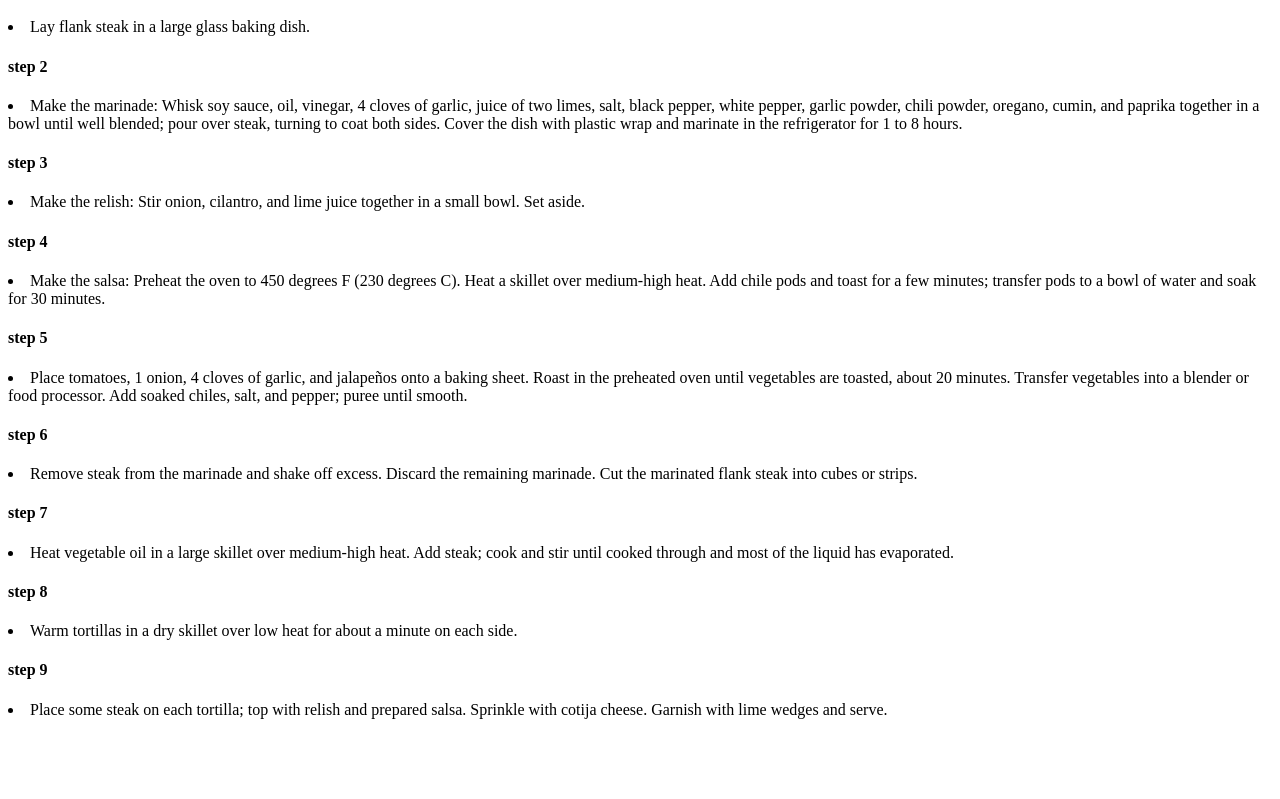
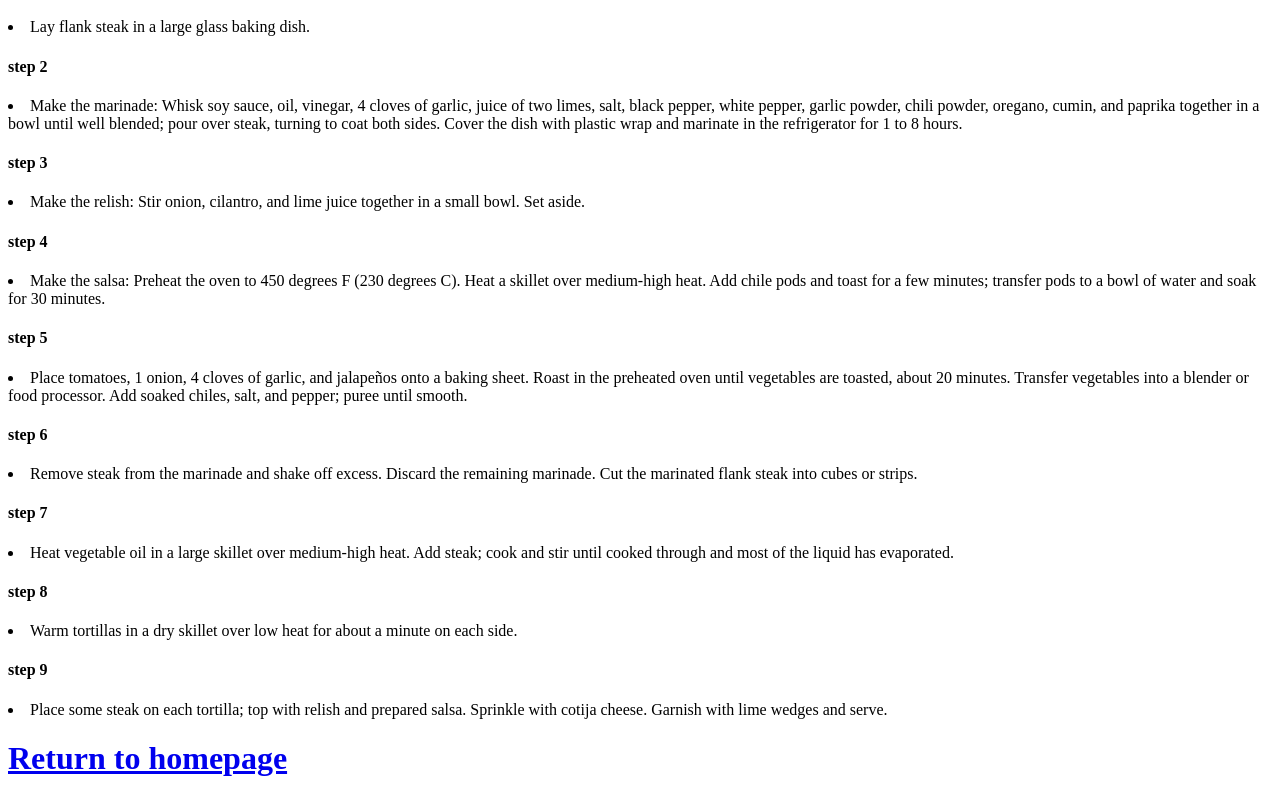
Before and after one commit to snopparn/Odin-recipes, a plain HTML site: page recipes/tacos.html in a window 1280 px wide. Shown: the part 1965-2764 px from the top of the page. Before the commit the page ends 2692 px from the top, so only its background shows below. Drawn offline with Linux system fonts and the light colour scheme.

Commit message:
Added 'return to homepage' function for easier navigation

```diff
--- a/recipes/tacos.html
+++ b/recipes/tacos.html
@@ -67,3 +67,4 @@
 
 
     </lo>
+<h1><a class="Return"href="../index.html"> Return to homepage</a></h1>
```
Also changed, not shown: recipes/carbonara.html (+1 -0 lines), recipes/lasagna.html (+1 -0 lines).
